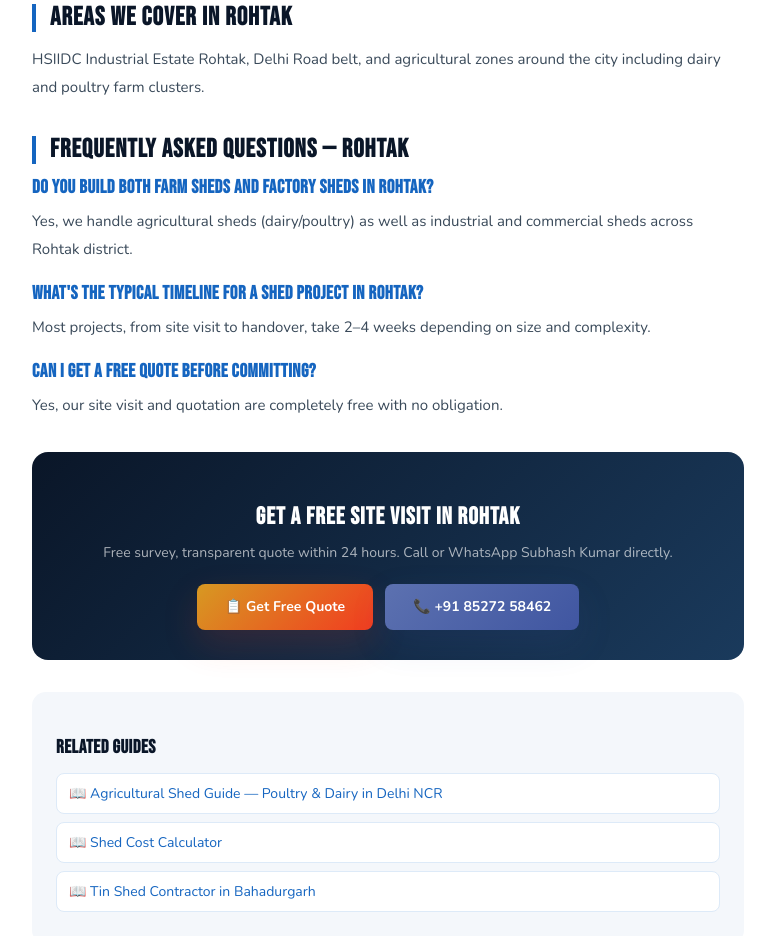
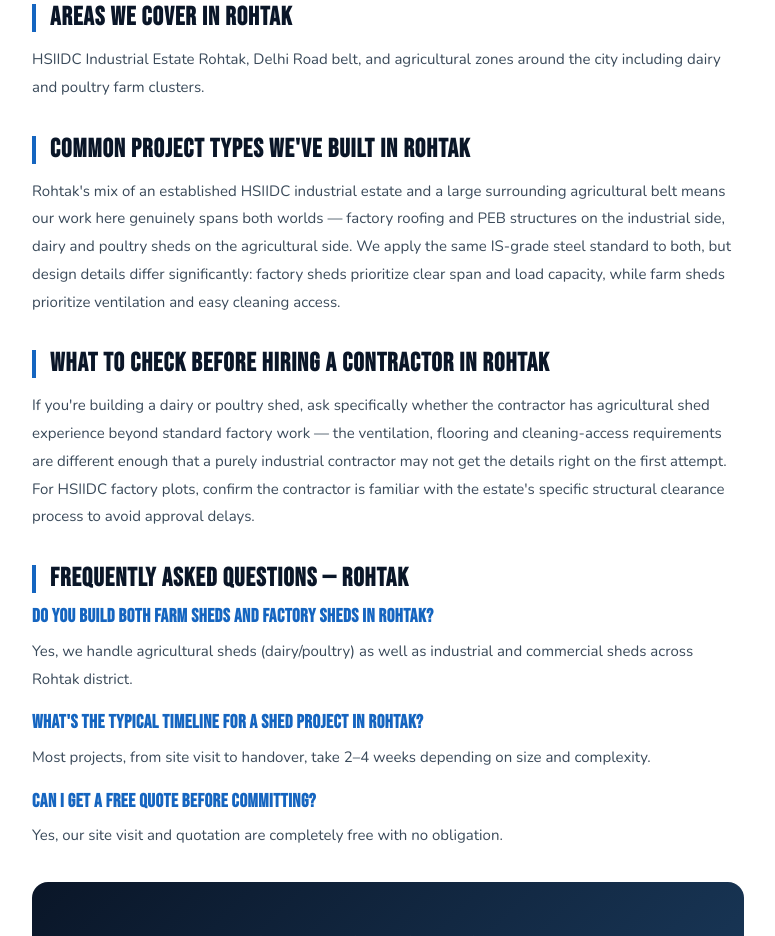
Before and after one commit to vigupta9246/RR-TEEN-SET-SOLUTION, a plain HTML site: page tin-shed-contractor-rohtak.html in a window 1280 px wide. Shown: the part 1500-2436 px from the top of the page, without its empty margins (252-1027 px from the left). Drawn offline with nearby package versions, Linux system fonts and the light colour scheme.

Commit message:
Content: expand rohtak page with unique local sections (word count boost)

```diff
--- a/tin-shed-contractor-rohtak.html
+++ b/tin-shed-contractor-rohtak.html
@@ -130,6 +130,12 @@
 
 <h2>Areas We Cover in Rohtak</h2><p>HSIIDC Industrial Estate Rohtak, Delhi Road belt, and agricultural zones around the city including dairy and poultry farm clusters.</p>
 
+<h2>Common Project Types We've Built in Rohtak</h2>
+<p>Rohtak's mix of an established HSIIDC industrial estate and a large surrounding agricultural belt means our work here genuinely spans both worlds — factory roofing and PEB structures on the industrial side, dairy and poultry sheds on the agricultural side. We apply the same IS-grade steel standard to both, but design details differ significantly: factory sheds prioritize clear span and load capacity, while farm sheds prioritize ventilation and easy cleaning access.</p>
+
+<h2>What to Check Before Hiring a Contractor in Rohtak</h2>
+<p>If you're building a dairy or poultry shed, ask specifically whether the contractor has agricultural shed experience beyond standard factory work — the ventilation, flooring and cleaning-access requirements are different enough that a purely industrial contractor may not get the details right on the first attempt. For HSIIDC factory plots, confirm the contractor is familiar with the estate's specific structural clearance process to avoid approval delays.</p>
+
 <h2>Frequently Asked Questions — Rohtak</h2>
 <div class="city-faq"><h3>Do you build both farm sheds and factory sheds in Rohtak?</h3><p>Yes, we handle agricultural sheds (dairy/poultry) as well as industrial and commercial sheds across Rohtak district.</p></div><div class="city-faq"><h3>What's the typical timeline for a shed project in Rohtak?</h3><p>Most projects, from site visit to handover, take 2–4 weeks depending on size and complexity.</p></div><div class="city-faq"><h3>Can I get a free quote before committing?</h3><p>Yes, our site visit and quotation are completely free with no obligation.</p></div>
 
```
